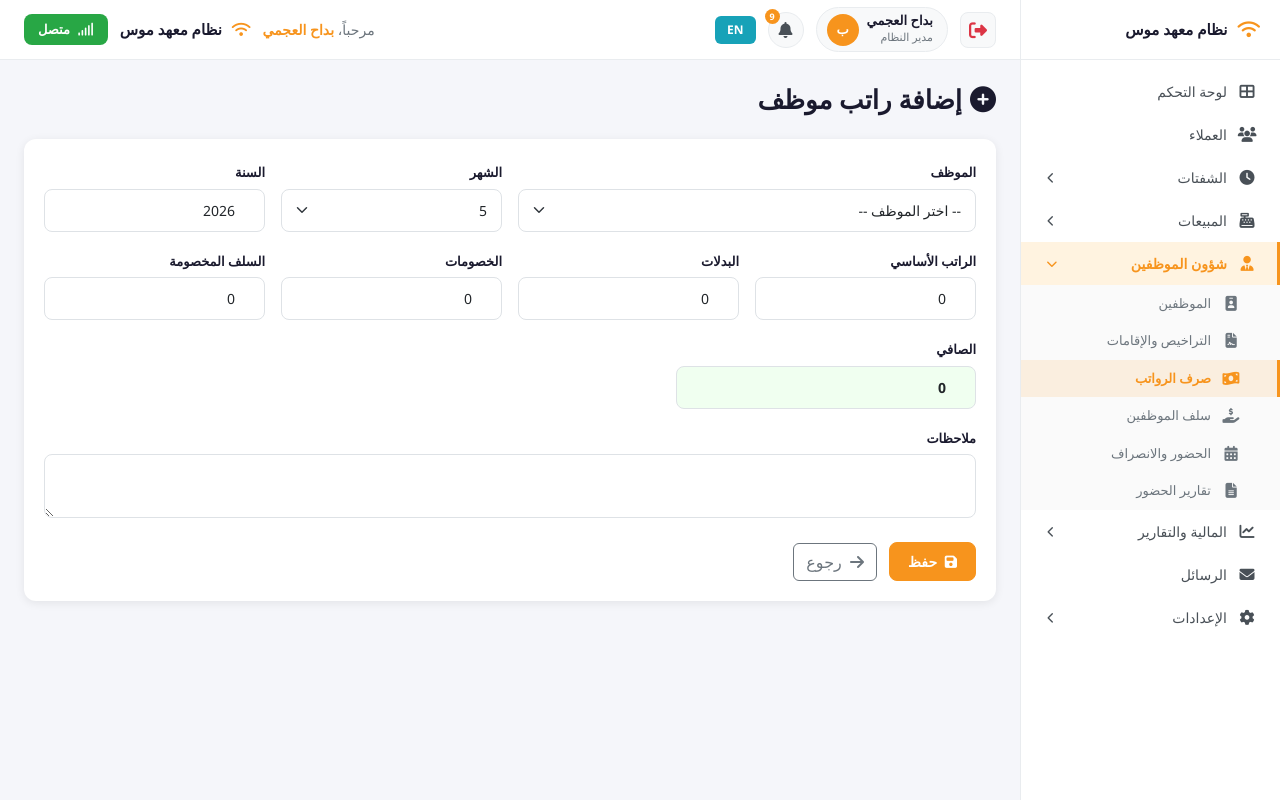
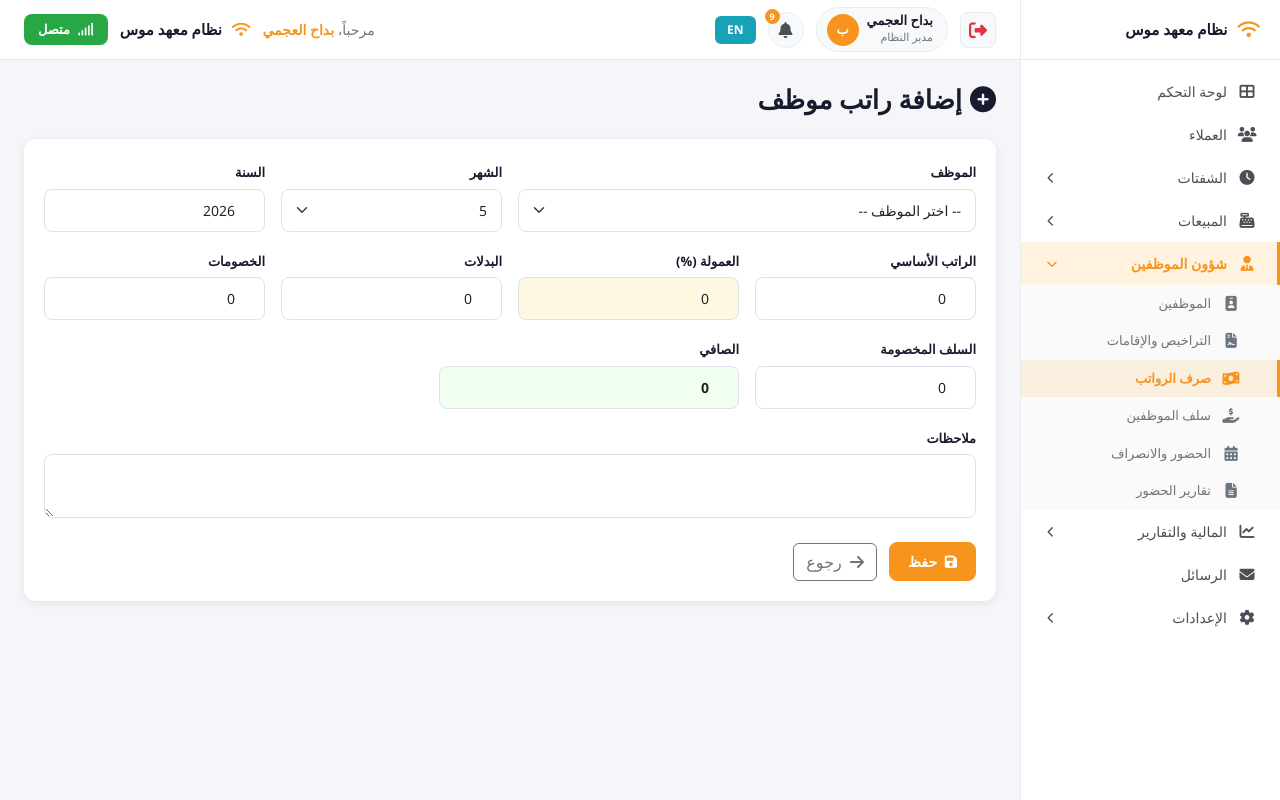
Before and after one commit to mhElessawy/Salon, an ASP.NET Core app: page /Salaries/Create in a window 1280 px wide. Run offline with ASP.NET Core 8, Linux system fonts and the light colour scheme; a user stored in the database is signed in; some libraries are stand-ins or nearby versions.

Commit message:
Auto-fill salary, commission, and advances when employee is selected
- Added GetEmployeeDetails API endpoint to SalariesController that returns
  employee's basic salary, commission %, and total approved unpaid advances
- Implemented loadSalary() JS function in Create view to call the endpoint
  and populate BasicSalary, Commission display, and AdvanceDeducted fields
- Added read-only Commission (%) display field in the form

https://claude.ai/code/session_01An5NDcPqnXyYZvPidgpjLA

```diff
--- a/Controllers/SalariesController.cs
+++ b/Controllers/SalariesController.cs
@@ -36,6 +36,24 @@ namespace Salon.Controllers
         {
             ViewBag.Employees = new SelectList(await _context.Employees.Where(e => e.IsActive).ToListAsync(), "Id", "FullName");
             return View(new Salary { Year = DateTime.Today.Year, Month = DateTime.Today.Month });
+        }
+
+        [HttpGet]
+        public async Task<IActionResult> GetEmployeeDetails(int id)
+        {
+            var employee = await _context.Employees.FindAsync(id);
+            if (employee == null) return NotFound();
+
+            var totalAdvances = await _context.EmployeeAdvances
+                .Where(a => a.EmployeeId == id && a.Status == "موافق عليها" && a.PaidDate == null)
+                .SumAsync(a => a.Amount);
+
+            return Json(new
+            {
+                salary = employee.Salary,
+                commission = employee.Commission,
+                advances = totalAdvances
+            });
         }
 
         [HttpPost, ValidateAntiForgeryToken]
--- a/Views/Salaries/Create.cshtml
+++ b/Views/Salaries/Create.cshtml
@@ -34,6 +34,10 @@
                     <input type="number" name="BasicSalary" id="basicSalary" step="0.001" class="form-control" value="0" oninput="calcNet()" />
                 </div>
                 <div class="col-md-3">
+                    <label class="form-label">العمولة (%)</label>
+                    <input type="number" id="commissionDisplay" step="0.01" class="form-control" value="0" readonly style="background:#fff8e1;" />
+                </div>
+                <div class="col-md-3">
                     <label class="form-label">البدلات</label>
                     <input type="number" name="Allowances" step="0.001" class="form-control" value="0" oninput="calcNet()" />
                 </div>
@@ -43,7 +47,7 @@
                 </div>
                 <div class="col-md-3">
                     <label class="form-label">السلف المخصومة</label>
-                    <input type="number" name="AdvanceDeducted" step="0.001" class="form-control" value="0" oninput="calcNet()" />
+                    <input type="number" name="AdvanceDeducted" id="advanceDeducted" step="0.001" class="form-control" value="0" oninput="calcNet()" />
                 </div>
                 <div class="col-md-4">
                     <label class="form-label">الصافي</label>
@@ -71,5 +75,24 @@ function calcNet() {
     const adv = parseFloat(document.querySelector('[name="AdvanceDeducted"]').value) || 0;
     document.getElementById('netSalary').value = (basic + allow - ded - adv).toFixed(3);
 }
+
+function loadSalary(select) {
+    const empId = select.value;
+    if (!empId) {
+        document.querySelector('[name="BasicSalary"]').value = 0;
+        document.getElementById('commissionDisplay').value = 0;
+        document.getElementById('advanceDeducted').value = 0;
+        calcNet();
+        return;
+    }
+    fetch('/Salaries/GetEmployeeDetails?id=' + empId)
+        .then(r => r.json())
+        .then(data => {
+            document.querySelector('[name="BasicSalary"]').value = data.salary;
+            document.getElementById('commissionDisplay').value = data.commission;
+            document.getElementById('advanceDeducted').value = data.advances;
+            calcNet();
+        });
+}
 </script>
 }
```
